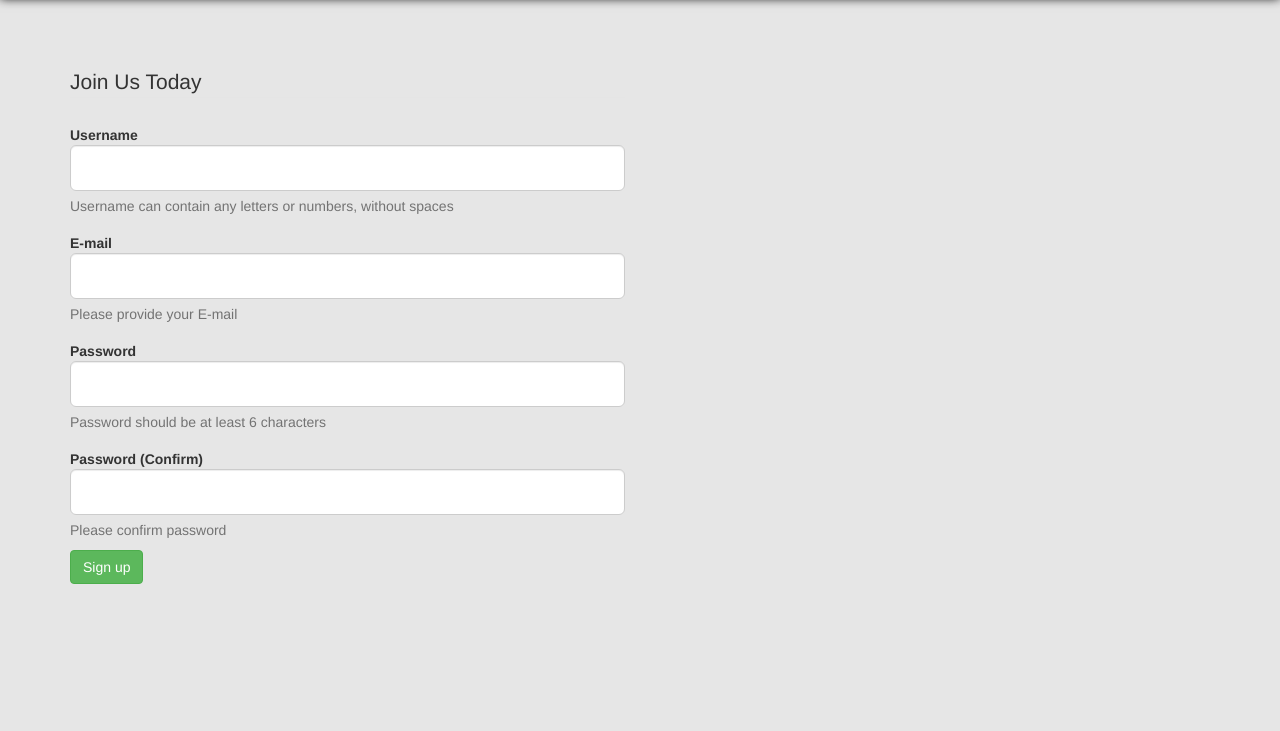
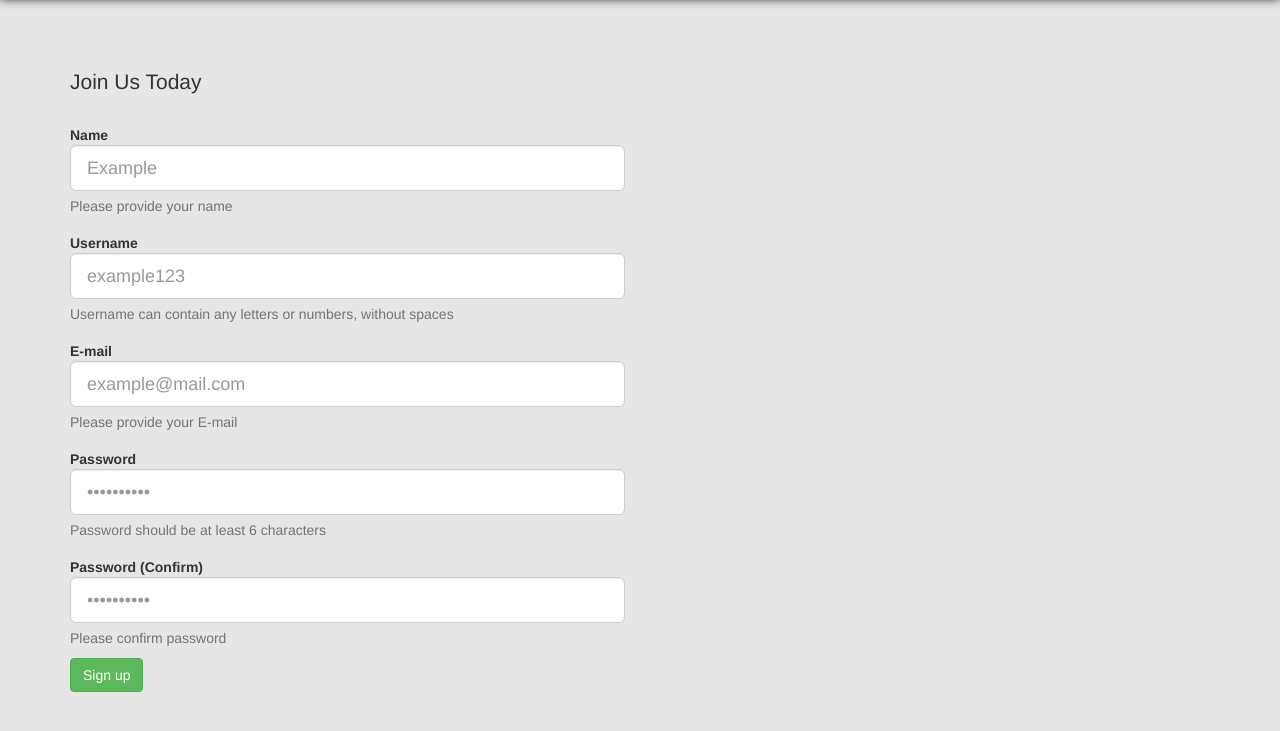
Before and after one commit to raikarshivani/Team4project, a website: page views/signup.html in a window 1280 px wide. Shown: the part 53-784 px from the top of the page. Drawn offline with Linux system fonts and the light colour scheme.

Commit message:
complete frontend-well, almost

```diff
--- a/views/signup.html
+++ b/views/signup.html
@@ -40,9 +40,12 @@
               <legend class="">Join Us Today</legend>
             </div>
             <div class="control-group">
-              <label class="control-label" for="username">Username</label>
+              <label class="control-label" for="name">Name</label>
               <div class="controls">
-                <input type="text" id="username" name="username" placeholder="" class="form-control input-lg">
+                  <input type="text" id="name" name="name" placeholder="Example" class="form-control input-lg">
+                  <p class="help-block">Please provide your name</p>
+                  <label class="control-label" for="username">Username</label>
+                <input type="text" id="username" name="username" placeholder="example123" class="form-control input-lg">
                 <p class="help-block">Username can contain any letters or numbers, without spaces</p>
               </div>
             </div>
@@ -50,7 +53,7 @@
             <div class="control-group">
               <label class="control-label" for="email">E-mail</label>
               <div class="controls">
-                <input type="email" id="email" name="email" placeholder="" class="form-control input-lg">
+                <input type="email" id="email" name="email" placeholder="example@mail.com" class="form-control input-lg">
                 <p class="help-block">Please provide your E-mail</p>
               </div>
             </div>
@@ -58,7 +61,7 @@
             <div class="control-group">
               <label class="control-label" for="password">Password</label>
               <div class="controls">
-                <input type="password" id="password" name="password" placeholder="" class="form-control input-lg">
+                <input type="password" id="password" name="password" placeholder="••••••••••" class="form-control input-lg">
                 <p class="help-block">Password should be at least 6 characters</p>
               </div>
             </div>
@@ -66,7 +69,7 @@
             <div class="control-group">
               <label class="control-label" for="password_confirm">Password (Confirm)</label>
               <div class="controls">
-                <input type="password" id="password_confirm" name="password_confirm" placeholder="" class="form-control input-lg">
+                <input type="password" id="password_confirm" name="password_confirm" placeholder="••••••••••" class="form-control input-lg">
                 <p class="help-block">Please confirm password</p>
               </div>
             </div>
```
Also changed, not shown: sigup.html (+2 -2 lines), views/New Text Document.txt (deleted).
